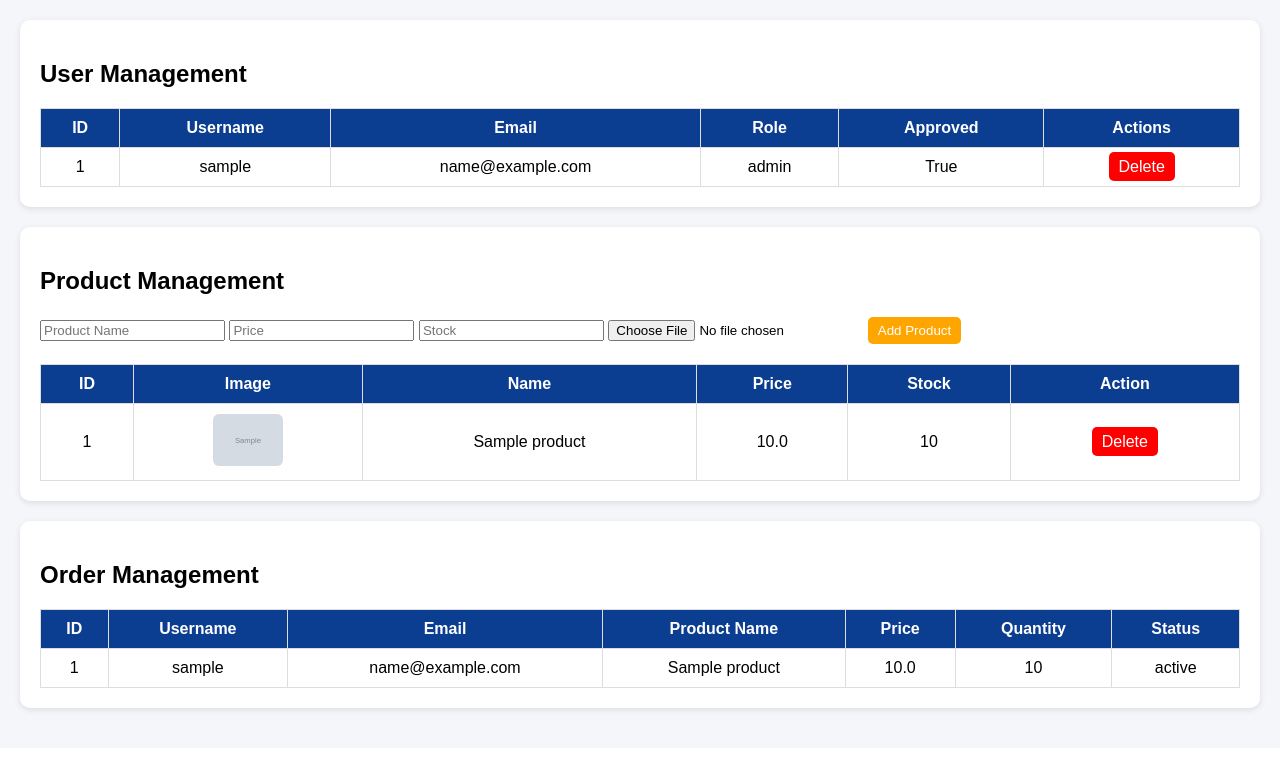
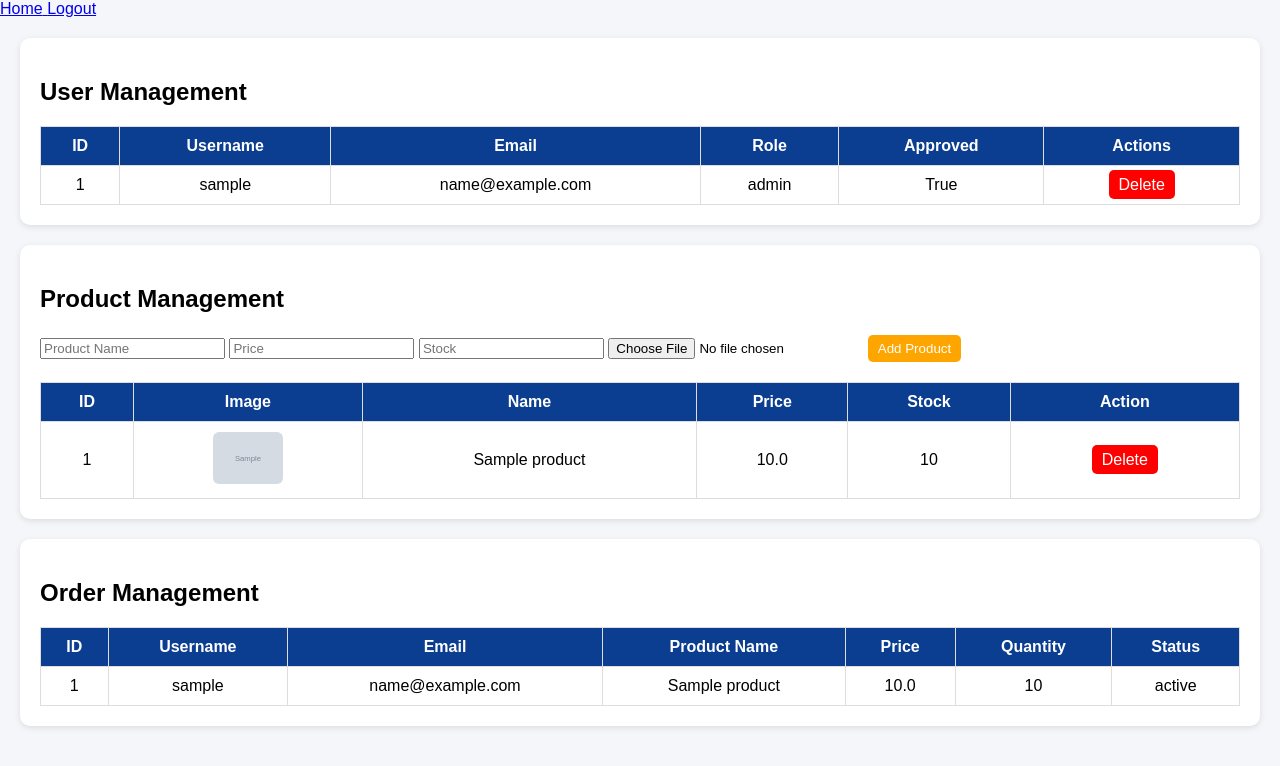
Before and after one commit to rez047/salesretailproject, a Flask app: page /admin in a window 1280 px wide. Shown: the part 62-828 px from the top of the page. Before the commit the page ends 777 px from the top, so only its background shows below. Run offline with Flask 3, Linux system fonts and the light colour scheme; a user stored in the database is signed in; tables that the repository leaves empty hold one stand-in row (values such as "Sample post"); grey boxes marked "Sample" are stand-in pictures.

Commit message:
Update admin_dashboard.html

```diff
--- a/templates/admin_dashboard.html
+++ b/templates/admin_dashboard.html
@@ -74,6 +74,16 @@
 <header>
     Admin Control Panel - Retailshop
 </header>
+
+<div class="topbar">
+    <div>
+        <a href="/admin">Home</
+
+    </div>
+
+    <a href="/logout">Logout</a>
+</div>
+
 
 <div class="container">
 
```
